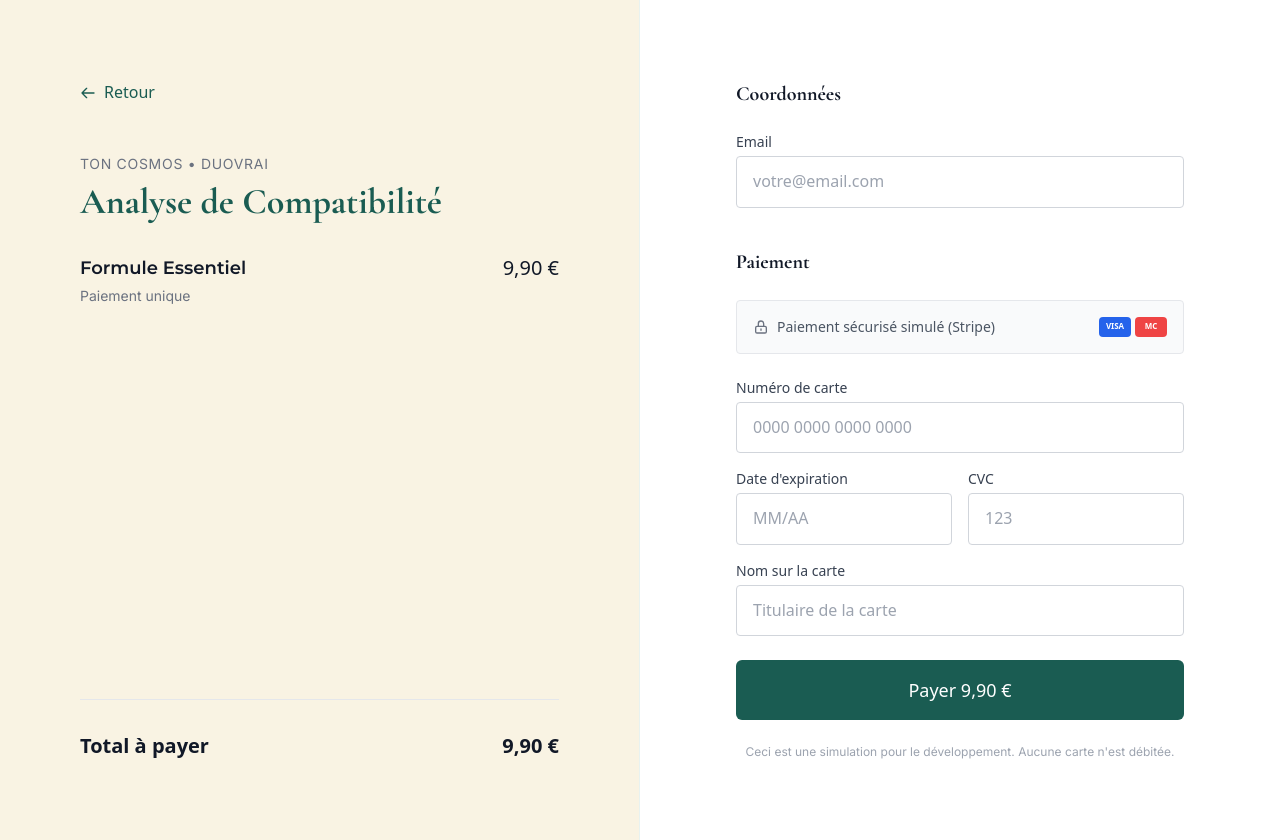
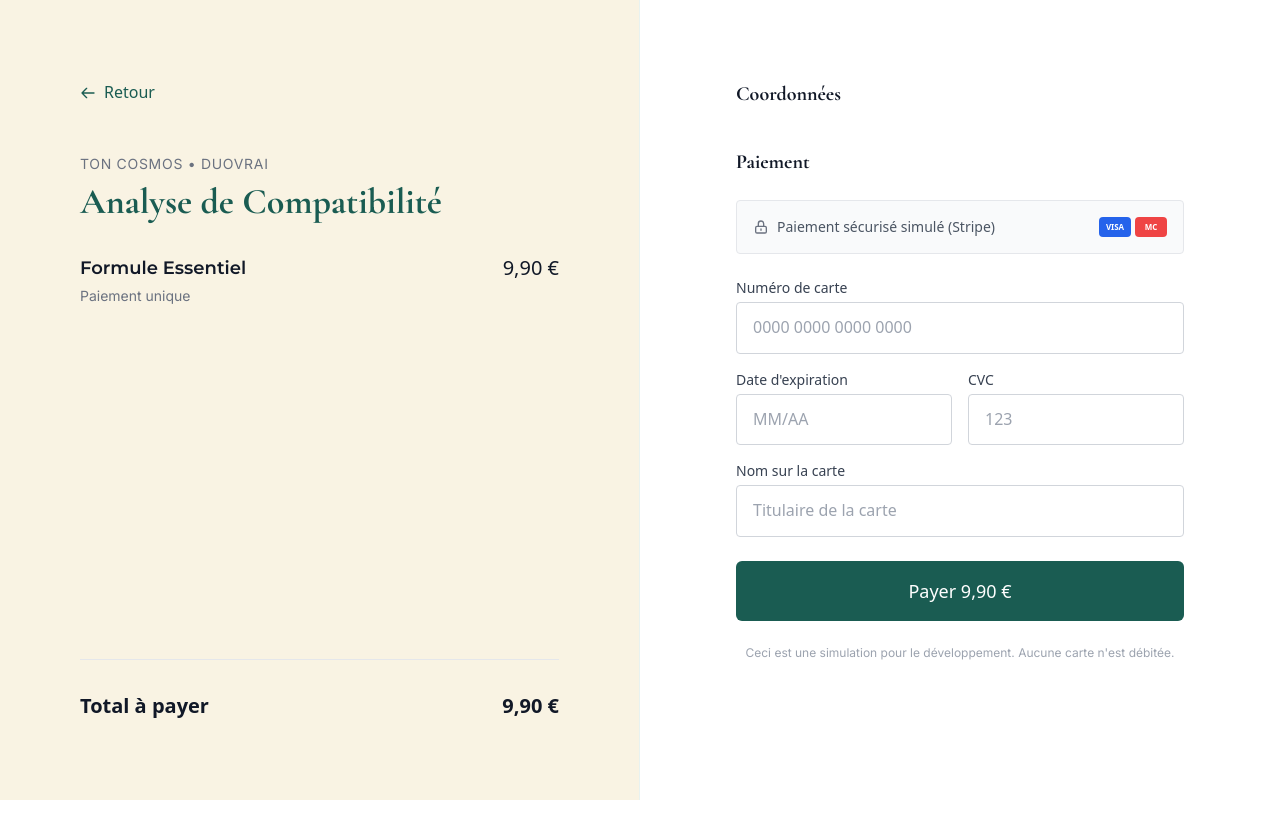
Before and after one commit to judilegend/duovrai-frontend, a React (Vite) app: page /checkout in a window 1280 px wide. After the commit the page ends 800 px from the top, so only its background shows below. Built offline with nearby package versions, Linux system fonts and the light colour scheme.

Commit message:
feat: add user data input form and navigation flow for checkout pages

```diff
--- a/src/pages/Checkout.tsx
+++ b/src/pages/Checkout.tsx
@@ -103,15 +103,6 @@ export function Checkout() {
           <h2 className="text-xl font-medium mb-6 text-gray-900">Coordonnées</h2>
 
           <form onSubmit={handlePayment} className="space-y-6">
-            <div>
-              <label className="block text-sm font-medium text-gray-700 mb-1">Email</label>
-              <input
-                type="email"
-                required
-                className="w-full px-4 py-3 rounded border border-gray-300 focus:ring-2 focus:ring-[#1A5C52] focus:border-[#1A5C52] outline-none transition-all"
-                placeholder="votre@email.com"
-              />
-            </div>
 
             <h2 className="text-xl font-medium pt-4 mb-2 text-gray-900">Paiement</h2>
 
```
